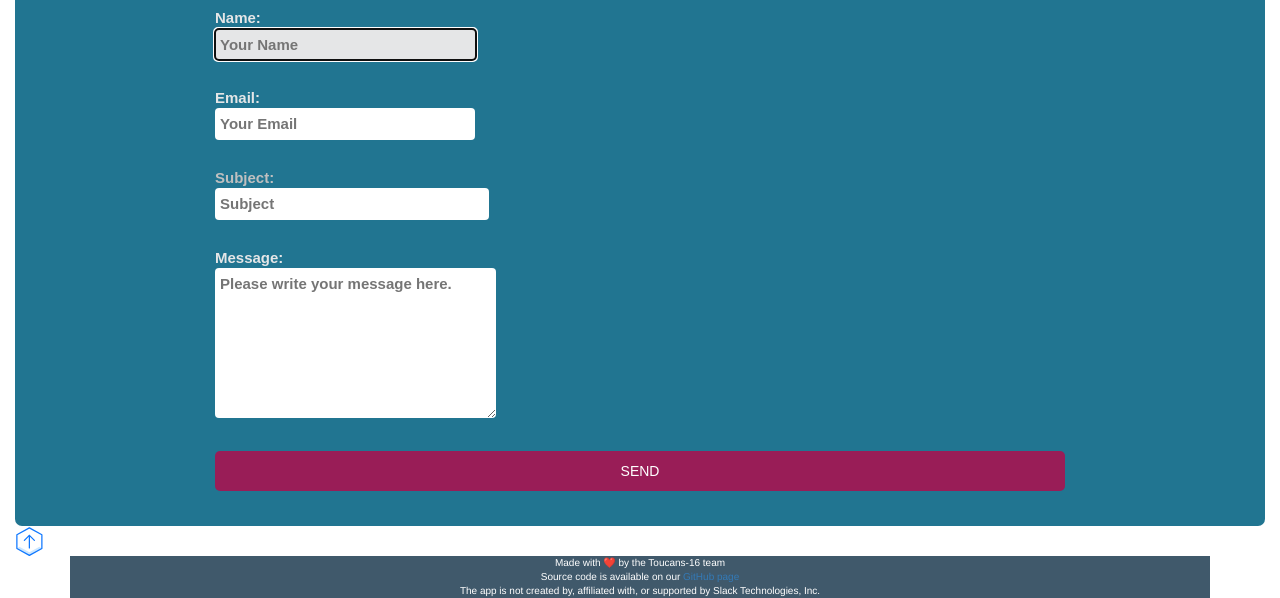
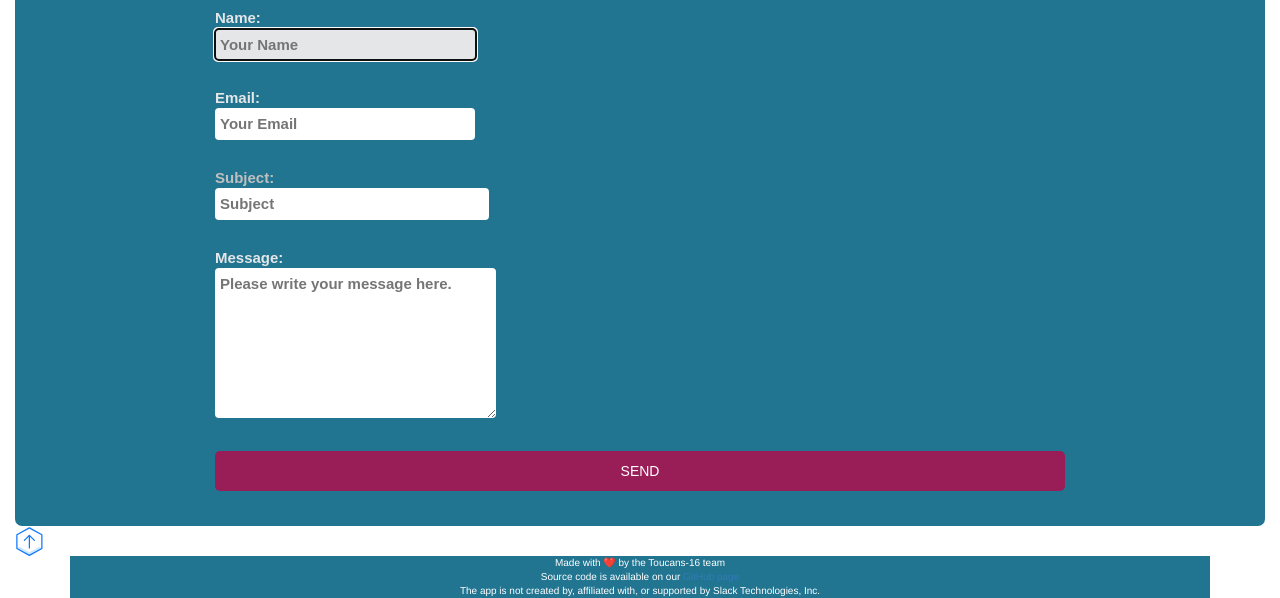
Before and after one commit to chingu-voyage4/Toucans-Team-16, a plain HTML site: page index.html in a window 1280 px wide. Shown: the part 710-1308 px from the top of the page. Drawn offline with nearby package versions, Linux system fonts and the light colour scheme; a script that the page names is missing.

Commit message:
Update background color

```diff
--- a/resources/css/style.css
+++ b/resources/css/style.css
@@ -23,7 +23,7 @@
   padding-bottom: 0rem;
   padding-top:rem;
   font-size: 10px;
-  background-color: #40596B;
+  background-color: #217591;
   color:white;
 
 }
```
